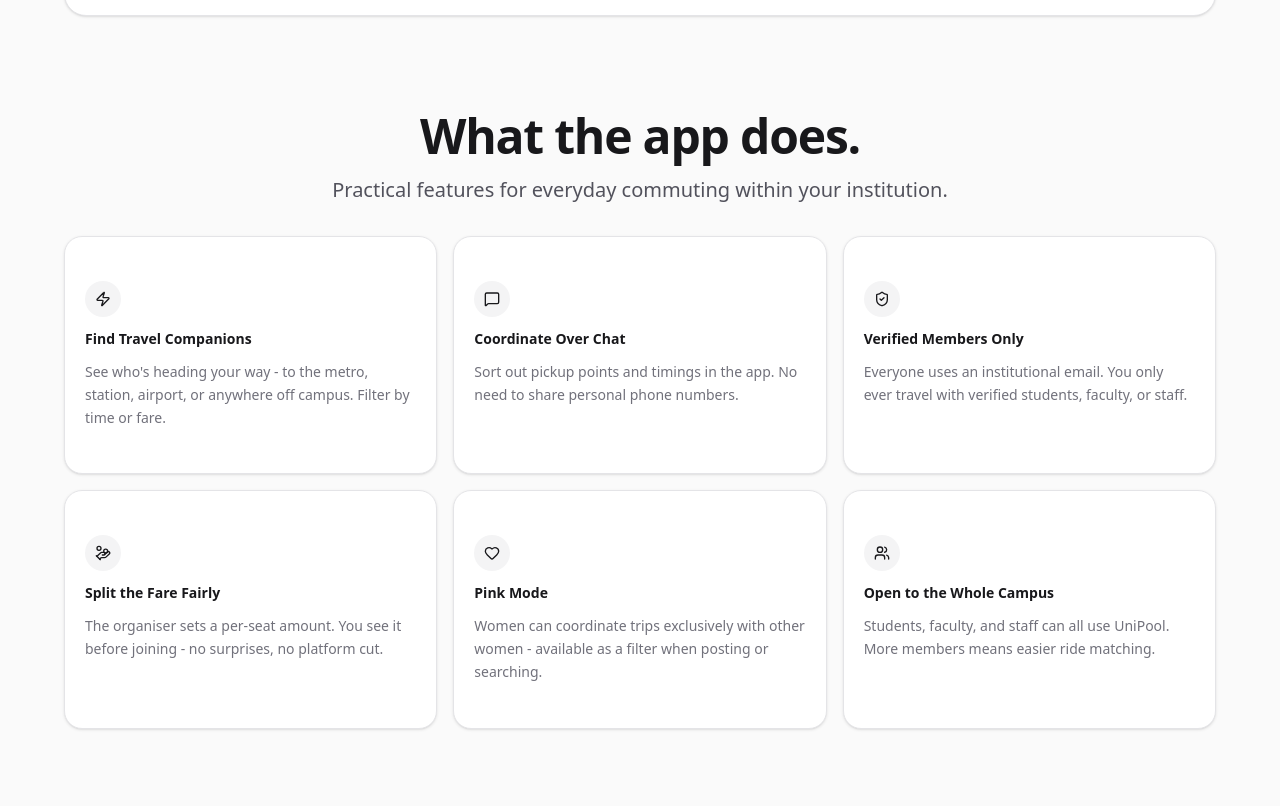
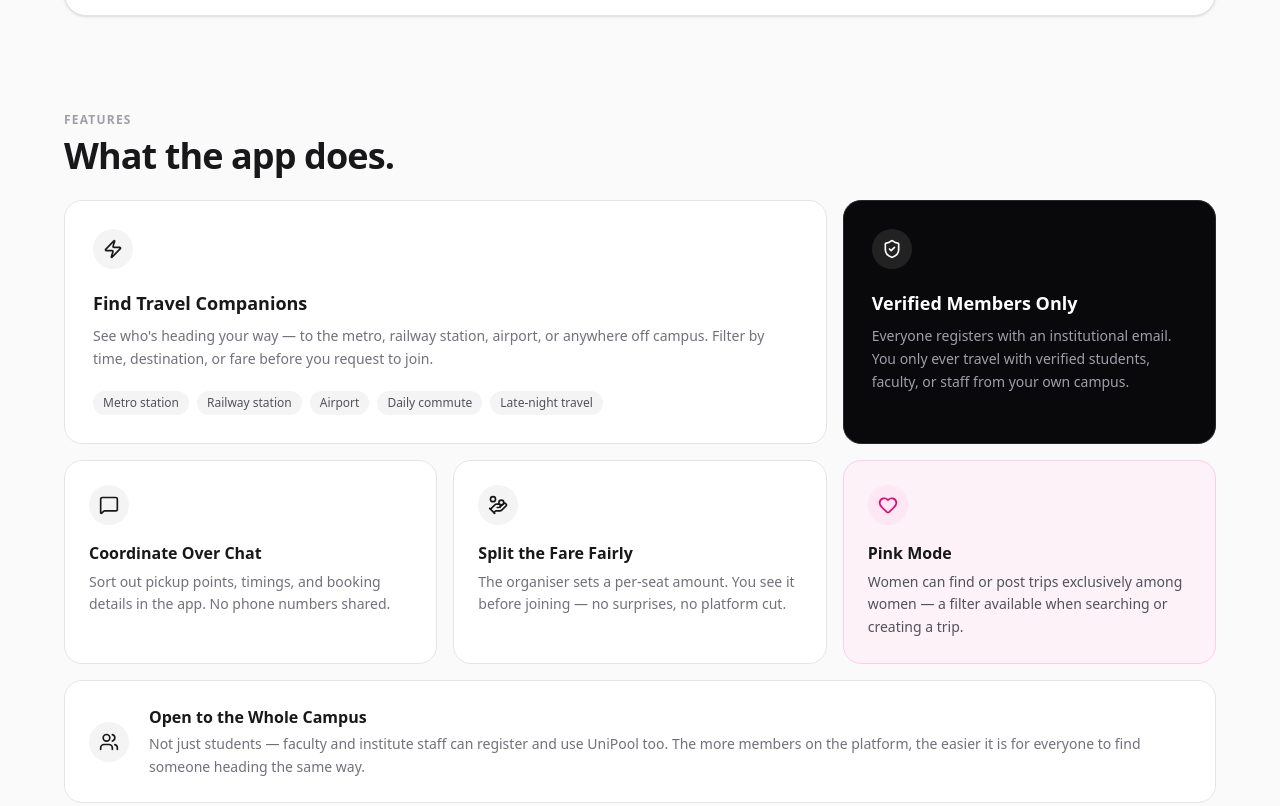
Before and after one commit to dilpreet579/unipool-landing, a Next.js app: page / in a window 1280 px wide. Shown: the part 1194-2000 px from the top of the page. Built offline with nearby package versions, Linux system fonts and the light colour scheme; no server answers.

Commit message:
feat: update features card

```diff
--- a/app/page.tsx
+++ b/app/page.tsx
@@ -9,6 +9,7 @@ import { ShieldCheck, Zap, HandCoins, Users, Plus, Heart, MessageSquare } from "
 import { Footer } from "@/components/Footer";
 import { WaitlistForm } from "@/components/WaitlistForm";
 import { AppPreview } from "@/components/AppPreview";
+import { Features } from "@/components/Features";
 import { APK_URL, HAS_APK_URL, getApkAbsoluteUrl } from "@/lib/apk";
 import { useOS } from "@/hooks/use-os";
 
@@ -233,37 +234,7 @@ export default function Home() {
         </div>
 
         {/* Features */}
-        <div id="features" className="space-y-8 py-12 max-w-6xl mx-auto w-full">
-          <div className="text-center space-y-4 max-w-3xl mx-auto">
-            <h2 className="text-3xl md:text-5xl font-bold text-zinc-900 dark:text-white tracking-tight">
-              What the app does.
-            </h2>
-            <p className="text-xl text-zinc-600 dark:text-zinc-400">
-              Practical features for everyday commuting within your institution.
-            </p>
-          </div>
-
-          <div className="grid grid-cols-1 sm:grid-cols-2 md:grid-cols-3 gap-4">
-            {[
-              { icon: Zap, title: "Find Travel Companions", desc: "See who's heading your way - to the metro, station, airport, or anywhere off campus. Filter by time or fare." },
-              { icon: MessageSquare, title: "Coordinate Over Chat", desc: "Sort out pickup points and timings in the app. No need to share personal phone numbers." },
-              { icon: ShieldCheck, title: "Verified Members Only", desc: "Everyone uses an institutional email. You only ever travel with verified students, faculty, or staff." },
-              { icon: HandCoins, title: "Split the Fare Fairly", desc: "The organiser sets a per-seat amount. You see it before joining - no surprises, no platform cut." },
-              { icon: Heart, title: "Pink Mode", desc: "Women can coordinate trips exclusively with other women - available as a filter when posting or searching." },
-              { icon: Users, title: "Open to the Whole Campus", desc: "Students, faculty, and staff can all use UniPool. More members means easier ride matching." }
-            ].map((f, i) => (
-              <Card key={i} className="rounded-2xl shadow-sm border-zinc-200 dark:border-zinc-800 bg-white dark:bg-zinc-900">
-                <div className="p-5 space-y-3">
-                  <div className="bg-zinc-100 dark:bg-zinc-800 w-9 h-9 rounded-full flex items-center justify-center">
-                    <f.icon className="w-4 h-4 text-zinc-900 dark:text-white" />
-                  </div>
-                  <p className="font-semibold text-sm text-zinc-900 dark:text-white">{f.title}</p>
-                  <p className="text-sm text-zinc-500 dark:text-zinc-400 leading-relaxed">{f.desc}</p>
-                </div>
-              </Card>
-            ))}
-          </div>
-        </div>
+        <Features />
 
         {/* How It Works */}
         <div className="max-w-6xl mx-auto w-full">
--- /dev/null
+++ b/components/Features.tsx
@@ -0,0 +1,112 @@
+import { Zap, MessageSquare, ShieldCheck, HandCoins, Heart, Users } from "lucide-react";
+
+export function Features() {
+  return (
+    <section id="features" className="py-12 max-w-6xl mx-auto w-full space-y-6">
+      {/* Header */}
+      <div className="space-y-2">
+        <p className="text-xs font-semibold uppercase tracking-widest text-zinc-400 dark:text-zinc-500">
+          Features
+        </p>
+        <h2 className="text-3xl md:text-4xl font-bold text-zinc-900 dark:text-white tracking-tight">
+          What the app does.
+        </h2>
+      </div>
+
+      {/* Bento grid */}
+      <div className="grid grid-cols-1 md:grid-cols-6 gap-4 auto-rows-auto">
+
+        {/* Row 1 — hero card (4/6) + dark accent card (2/6) */}
+        <div className="md:col-span-4 rounded-2xl border border-zinc-200 dark:border-zinc-800 bg-white dark:bg-zinc-900 p-7 flex flex-col gap-5">
+          <div className="w-10 h-10 rounded-full bg-zinc-100 dark:bg-zinc-800 flex items-center justify-center shrink-0">
+            <Zap className="w-5 h-5 text-zinc-900 dark:text-white" />
+          </div>
+          <div className="space-y-2">
+            <h3 className="text-lg font-bold text-zinc-900 dark:text-white">Find Travel Companions</h3>
+            <p className="text-zinc-500 dark:text-zinc-400 leading-relaxed text-sm">
+              See who&apos;s heading your way — to the metro, railway station, airport, or anywhere off campus.
+              Filter by time, destination, or fare before you request to join.
+            </p>
+          </div>
+          {/* Example use-case tags */}
+          <div className="flex flex-wrap gap-2 mt-auto">
+            {["Metro station", "Railway station", "Airport", "Daily commute", "Late-night travel"].map((tag) => (
+              <span
+                key={tag}
+                className="text-xs px-2.5 py-1 rounded-full bg-zinc-100 dark:bg-zinc-800 text-zinc-600 dark:text-zinc-400 font-medium"
+              >
+                {tag}
+              </span>
+            ))}
+          </div>
+        </div>
+
+        <div className="md:col-span-2 rounded-2xl bg-zinc-950 border border-zinc-800 p-7 flex flex-col gap-5">
+          <div className="w-10 h-10 rounded-full bg-white/10 flex items-center justify-center shrink-0">
+            <ShieldCheck className="w-5 h-5 text-white" />
+          </div>
+          <div className="space-y-2">
+            <h3 className="text-lg font-bold text-white">Verified Members Only</h3>
+            <p className="text-zinc-400 leading-relaxed text-sm">
+              Everyone registers with an institutional email. You only ever travel with verified
+              students, faculty, or staff from your own campus.
+            </p>
+          </div>
+        </div>
+
+        {/* Row 2 — three equal cards */}
+        <div className="md:col-span-2 rounded-2xl border border-zinc-200 dark:border-zinc-800 bg-white dark:bg-zinc-900 p-6 flex flex-col gap-4">
+          <div className="w-10 h-10 rounded-full bg-zinc-100 dark:bg-zinc-800 flex items-center justify-center shrink-0">
+            <MessageSquare className="w-5 h-5 text-zinc-900 dark:text-white" />
+          </div>
+          <div className="space-y-1.5">
+            <h3 className="text-base font-bold text-zinc-900 dark:text-white">Coordinate Over Chat</h3>
+            <p className="text-zinc-500 dark:text-zinc-400 text-sm leading-relaxed">
+              Sort out pickup points, timings, and booking details in the app. No phone numbers shared.
+            </p>
+          </div>
+        </div>
+
+        <div className="md:col-span-2 rounded-2xl border border-zinc-200 dark:border-zinc-800 bg-white dark:bg-zinc-900 p-6 flex flex-col gap-4">
+          <div className="w-10 h-10 rounded-full bg-zinc-100 dark:bg-zinc-800 flex items-center justify-center shrink-0">
+            <HandCoins className="w-5 h-5 text-zinc-900 dark:text-white" />
+          </div>
+          <div className="space-y-1.5">
+            <h3 className="text-base font-bold text-zinc-900 dark:text-white">Split the Fare Fairly</h3>
+            <p className="text-zinc-500 dark:text-zinc-400 text-sm leading-relaxed">
+              The organiser sets a per-seat amount. You see it before joining — no surprises, no platform cut.
+            </p>
+          </div>
+        </div>
+
+        {/* Pink Mode — accent tint */}
+        <div className="md:col-span-2 rounded-2xl border border-pink-200 dark:border-pink-900/50 bg-pink-50 dark:bg-pink-950/20 p-6 flex flex-col gap-4">
+          <div className="w-10 h-10 rounded-full bg-pink-100 dark:bg-pink-900/40 flex items-center justify-center shrink-0">
+            <Heart className="w-5 h-5 text-pink-600 dark:text-pink-400" />
+          </div>
+          <div className="space-y-1.5">
+            <h3 className="text-base font-bold text-zinc-900 dark:text-white">Pink Mode</h3>
+            <p className="text-zinc-600 dark:text-zinc-400 text-sm leading-relaxed">
+              Women can find or post trips exclusively among women — a filter available when searching or creating a trip.
+            </p>
+          </div>
+        </div>
+
+        {/* Row 3 — full-width horizontal banner */}
+        <div className="md:col-span-6 rounded-2xl border border-zinc-200 dark:border-zinc-800 bg-white dark:bg-zinc-900 p-6 flex flex-col sm:flex-row items-start sm:items-center gap-5">
+          <div className="w-10 h-10 rounded-full bg-zinc-100 dark:bg-zinc-800 flex items-center justify-center shrink-0">
+            <Users className="w-5 h-5 text-zinc-900 dark:text-white" />
+          </div>
+          <div className="flex-1 space-y-1">
+            <h3 className="text-base font-bold text-zinc-900 dark:text-white">Open to the Whole Campus</h3>
+            <p className="text-zinc-500 dark:text-zinc-400 text-sm leading-relaxed">
+              Not just students — faculty and institute staff can register and use UniPool too.
+              The more members on the platform, the easier it is for everyone to find someone heading the same way.
+            </p>
+          </div>
+        </div>
+
+      </div>
+    </section>
+  );
+}
```
